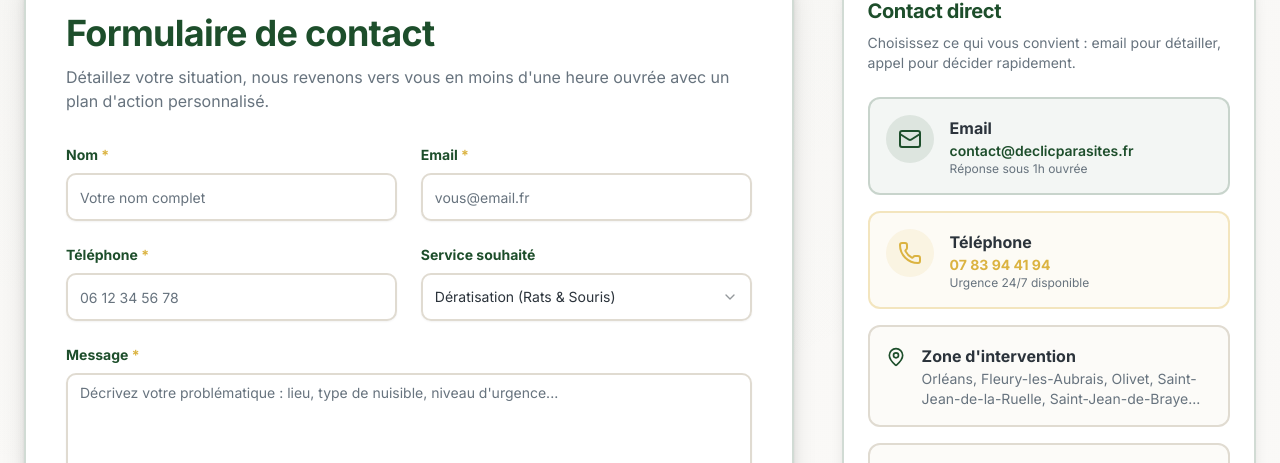
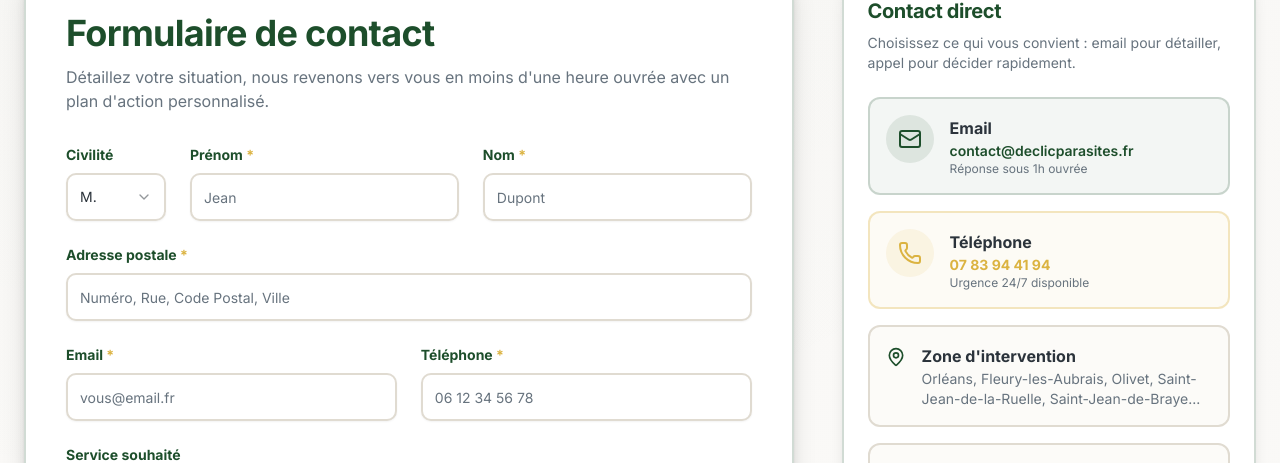
Before and after one commit to Marianoooo45/declic_parasite, a Next.js app: page /contact in a window 1280 px wide. Shown: the part 1059-1522 px from the top of the page. Built offline with nearby package versions, Linux system fonts and the light colour scheme; a web font is replaced by a local one.

Commit message:
update formulaire

```diff
--- a/src/app/contact/contact-content.tsx
+++ b/src/app/contact/contact-content.tsx
@@ -27,8 +27,12 @@ import {
   Zap,
 } from "lucide-react";
 
+// MODIFICATION : Ajout des champs civilité, prénom, nom et adresse
 const initialForm = {
-  name: "",
+  civility: "M.",
+  firstName: "",
+  lastName: "",
+  address: "",
   email: "",
   phone: "",
   service: services[0]?.slug ?? "",
@@ -60,8 +64,11 @@ export default function ContactPageContent() {
     event.preventDefault();
     setFeedback(null);
 
+    // MODIFICATION : Validation des nouveaux champs
     if (
-      !formState.name ||
+      !formState.firstName ||
+      !formState.lastName ||
+      !formState.address ||
       !formState.email ||
       !formState.phone ||
       !formState.message
@@ -87,6 +94,8 @@ export default function ContactPageContent() {
 
     const payload = {
       ...formState,
+      // On reconstruit un nom complet pour l'API si besoin
+      fullName: `${formState.civility} ${formState.firstName} ${formState.lastName}`,
       serviceLabel,
     };
 
@@ -118,16 +127,17 @@ export default function ContactPageContent() {
   const fallbackToMailto = () => {
     setStatus("fallback");
     const subject = encodeURIComponent(
-      `Demande de devis - ${
-        serviceLabel || "Intervention nuisibles"
-      }`,
+      `Demande de devis - ${serviceLabel || "Intervention nuisibles"}`,
     );
+
+    // MODIFICATION : Corps du mail mis à jour avec les nouvelles infos
     const body = encodeURIComponent(
-      `Nom: ${formState.name}\nEmail: ${
-        formState.email
-      }\nTéléphone: ${
-        formState.phone
-      }\nService: ${serviceLabel}\n\nMessage:\n${formState.message}`,
+      `Client: ${formState.civility} ${formState.firstName} ${formState.lastName}\n` +
+      `Adresse: ${formState.address}\n` +
+      `Email: ${formState.email}\n` +
+      `Téléphone: ${formState.phone}\n` +
+      `Service: ${serviceLabel}\n\n` +
+      `Message:\n${formState.message}`
     );
     window.location.href = `mailto:${site.email}?subject=${subject}&body=${body}`;
     setFeedback(
@@ -137,7 +147,7 @@ export default function ContactPageContent() {
 
   return (
     <div className="relative min-h-screen">
-      {/* HERO - Padding réduit sur mobile (py-12) */}
+      {/* HERO */}
       <section className="relative overflow-hidden bg-gradient-primary py-12 text-white lg:py-28">
         <Image
           src="https://plus.unsplash.com/premium_photo-1682126082802-983618de1dd9?fm=jpg&q=60&w=3000&ixlib=rb-4.1.0&ixid=M3wxMjA3fDB8MHxwaG90by1yZWxhdGVkfDE4fHx8ZW58MHx8fHx8"
@@ -148,14 +158,12 @@ export default function ContactPageContent() {
           priority
         />
 
-        {/* Padding horizontal réduit sur mobile (px-4) */}
         <div className="relative mx-auto max-w-4xl px-4 text-center md:px-6">
           <div className="mb-6 inline-flex items-center gap-2 rounded-full bg-white/10 px-4 py-2 text-sm font-semibold backdrop-blur-sm">
             <Zap className="h-4 w-4 text-accent" />
             Réponse en moins d&apos;1h ouvrée
           </div>
 
-          {/* Titre réduit sur mobile (text-4xl) */}
           <h1 className="text-balance text-4xl font-bold leading-tight text-shadow-lg md:text-6xl">
             Contact &amp; devis gratuit
           </h1>
@@ -187,7 +195,6 @@ export default function ContactPageContent() {
             </a>
           </div>
 
-          {/* Grille explicite 1 colonne mobile */}
           <div className="mt-10 grid grid-cols-1 gap-4 sm:grid-cols-3">
             {[
               {
@@ -260,14 +267,12 @@ export default function ContactPageContent() {
         </div>
       </section>
 
-      {/* FORMULAIRE + INFO - Padding réduit (py-12) */}
+      {/* FORMULAIRE + INFO */}
       <section className="py-12 lg:py-20">
         <div className="mx-auto w-full max-w-7xl px-4 md:px-6">
           <div className="grid gap-12 lg:grid-cols-[1.3fr_0.7fr]">
             {/* FORMULAIRE */}
-            {/* Padding réduit p-5 sur mobile */}
             <div className="rounded-3xl border-2 border-primary/20 bg-white p-5 shadow-realistic md:p-10">
-              {/* Titre réduit text-2xl sur mobile */}
               <h2 className="text-balance text-2xl font-bold text-primary md:text-4xl">
                 Formulaire de contact
               </h2>
@@ -296,19 +301,46 @@ export default function ContactPageContent() {
                 className="mt-8 space-y-6 scroll-mt-72"
                 onSubmit={handleSubmit}
               >
-                <div className="grid gap-6 md:grid-cols-2">
+                {/* 1. CIVILITÉ & IDENTITÉ (Nouvelle structure) */}
+                <div className="grid gap-6 md:grid-cols-[100px_1fr_1fr]">
+                  {/* Civilité */}
                   <div>
                     <label className="mb-2 block text-sm font-bold text-primary">
-                      Nom <span className="text-accent">*</span>
+                      Civilité
+                    </label>
+                    <Select
+                      name="civility"
+                      value={formState.civility}
+                      onValueChange={(value) =>
+                        setFormState((prev) => ({
+                          ...prev,
+                          civility: value,
+                        }))
+                      }
+                    >
+                      <SelectTrigger className="h-12 border-2">
+                        <SelectValue />
+                      </SelectTrigger>
+                      <SelectContent>
+                        <SelectItem value="M.">M.</SelectItem>
+                        <SelectItem value="Mme.">Mme.</SelectItem>
+                      </SelectContent>
+                    </Select>
+                  </div>
+
+                  {/* Prénom */}
+                  <div>
+                    <label className="mb-2 block text-sm font-bold text-primary">
+                      Prénom <span className="text-accent">*</span>
                     </label>
                     <Input
-                      name="name"
-                      placeholder="Votre nom complet"
-                      value={formState.name}
+                      name="firstName"
+                      placeholder="Jean"
+                      value={formState.firstName}
                       onChange={(e) =>
                         setFormState((prev) => ({
                           ...prev,
-                          name: e.target.value,
+                          firstName: e.target.value,
                         }))
                       }
                       required
@@ -316,6 +348,49 @@ export default function ContactPageContent() {
                     />
                   </div>
 
+                  {/* Nom */}
+                  <div>
+                    <label className="mb-2 block text-sm font-bold text-primary">
+                      Nom <span className="text-accent">*</span>
+                    </label>
+                    <Input
+                      name="lastName"
+                      placeholder="Dupont"
+                      value={formState.lastName}
+                      onChange={(e) =>
+                        setFormState((prev) => ({
+                          ...prev,
+                          lastName: e.target.value,
+                        }))
+                      }
+                      required
+                      className="h-12 border-2"
+                    />
+                  </div>
+                </div>
+
+                {/* 2. ADRESSE (Nouveau champ) */}
+                <div>
+                  <label className="mb-2 block text-sm font-bold text-primary">
+                    Adresse postale <span className="text-accent">*</span>
+                  </label>
+                  <Input
+                    name="address"
+                    placeholder="Numéro, Rue, Code Postal, Ville"
+                    value={formState.address}
+                    onChange={(e) =>
+                      setFormState((prev) => ({
+                        ...prev,
+                        address: e.target.value,
+                      }))
+                    }
+                    required
+                    className="h-12 border-2"
+                  />
+                </div>
+
+                {/* 3. CONTACT */}
+                <div className="grid gap-6 md:grid-cols-2">
                   <div>
                     <label className="mb-2 block text-sm font-bold text-primary">
                       Email <span className="text-accent">*</span>
@@ -355,7 +430,9 @@ export default function ContactPageContent() {
                       className="h-12 border-2"
                     />
                   </div>
+                </div>
 
+                {/* 4. SERVICE */}
                 <div>
                   <label className="mb-2 block text-sm font-bold text-primary">
                     Service souhaité
@@ -388,8 +465,8 @@ export default function ContactPageContent() {
                     </SelectContent>
                   </Select>
                 </div>
-                </div>
 
+                {/* 5. MESSAGE */}
                 <div>
                   <label className="mb-2 block text-sm font-bold text-primary">
                     Message <span className="text-accent">*</span>
```
Lines whose indentation alone changed are shown as unchanged.
